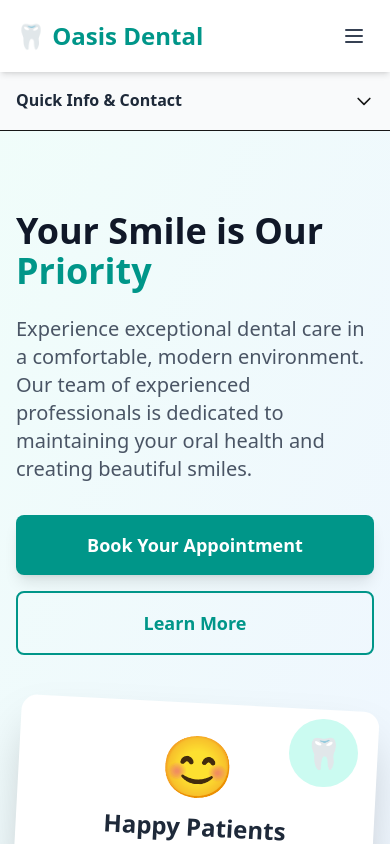
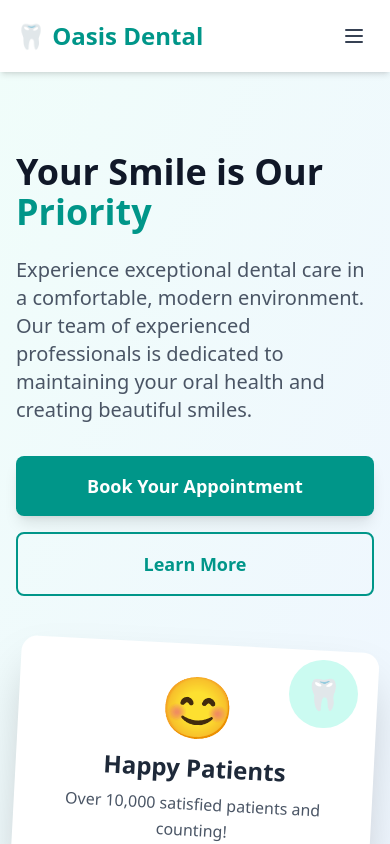
Before and after one commit to SailendraDarbha94/oasis-dental-clinic, a Next.js app: page / in a window 390 px wide. Shown: the top 844 px of the page. Built offline with nearby package versions, Linux system fonts and the light colour scheme.

Commit message:
mobile sidebar removed

```diff
--- a/src/app/globals.css
+++ b/src/app/globals.css
@@ -31,6 +31,7 @@ body {
   margin: 0;
   padding: 0;
   line-height: 1.6;
+  overflow-x: hidden; /* Prevent horizontal scrolling during animations */
 }
 
 /* Ensure the holy grail layout works properly */
@@ -38,6 +39,25 @@ body {
   min-height: 100vh;
   display: flex;
   flex-direction: column;
+}
+
+/* Smooth animations for mobile sidebar */
+.mobile-sidebar-enter {
+  transform: translateY(-100%);
+}
+
+.mobile-sidebar-enter-active {
+  transform: translateY(0);
+  transition: transform 500ms ease-in-out;
+}
+
+.mobile-sidebar-exit {
+  transform: translateY(0);
+}
+
+.mobile-sidebar-exit-active {
+  transform: translateY(-100%);
+  transition: transform 500ms ease-in-out;
 }
 
 /* Custom scrollbar */
--- a/src/app/page.tsx
+++ b/src/app/page.tsx
@@ -1,6 +1,5 @@
 import Header from '@/components/Header';
 import Sidebar from '@/components/Sidebar';
-import MobileSidebar from '@/components/MobileSidebar';
 import Footer from '@/components/Footer';
 import HeroSection from '@/components/HeroSection';
 import ServicesSection from '@/components/ServicesSection';
@@ -10,12 +9,10 @@ import ContactSection from '@/components/ContactSection';
 
 export default function Home() {
   return (
+    <>
       <div className="min-h-screen flex flex-col">
         {/* Header */}
         <Header />
-
-      {/* Mobile Sidebar - Only visible on mobile */}
-      <MobileSidebar />
 
         {/* Holy Grail Layout: Content Area */}
         <div className="flex-1 flex">
@@ -37,5 +34,6 @@ export default function Home() {
         {/* Footer */}
         <Footer />
       </div>
+    </>
   );
 }
--- a/src/components/MobileSidebar.tsx
+++ /dev/null
@@ -1,79 +0,0 @@
-'use client';
-
-import { useState } from 'react';
-
-export default function MobileSidebar() {
-  const [isExpanded, setIsExpanded] = useState(false);
-
-  return (
-    <div className="lg:hidden bg-gray-50 border-b">
-      <button
-        onClick={() => setIsExpanded(!isExpanded)}
-        className="w-full flex items-center justify-between p-4 text-left hover:bg-gray-100 transition-colors"
-      >
-        <span className="font-semibold text-gray-800">Quick Info & Contact</span>
-        <svg
-          className={`w-5 h-5 transform transition-transform ${isExpanded ? 'rotate-180' : ''}`}
-          fill="none"
-          viewBox="0 0 24 24"
-          stroke="currentColor"
-        >
-          <path strokeLinecap="round" strokeLinejoin="round" strokeWidth={2} d="M19 9l-7 7-7-7" />
-        </svg>
-      </button>
-
-      {isExpanded && (
-        <div className="px-4 pb-4 space-y-4">
-          {/* Quick Contact */}
-          <div className="bg-white p-4 rounded-lg shadow-sm">
-            <h3 className="font-semibold text-gray-800 mb-3">Quick Contact</h3>
-            <div className="space-y-2 text-sm text-gray-600">
-              <div className="flex items-center">
-                <span className="mr-2">📞</span>
-                <a href="tel:5551234567" className="hover:text-teal-600">(555) 123-4567</a>
-              </div>
-              <div className="flex items-center">
-                <span className="mr-2">📧</span>
-                <a href="mailto:info@oasisdental.com" className="hover:text-teal-600">info@oasisdental.com</a>
-              </div>
-              <div className="flex items-center">
-                <span className="mr-2">📍</span>
-                <span>123 Health St, City</span>
-              </div>
-            </div>
-          </div>
-
-          {/* Office Hours */}
-          <div className="bg-white p-4 rounded-lg shadow-sm">
-            <h3 className="font-semibold text-gray-800 mb-3">Office Hours</h3>
-            <div className="space-y-1 text-sm text-gray-600">
-              <div className="flex justify-between">
-                <span>Mon - Fri:</span>
-                <span>8:00 AM - 6:00 PM</span>
-              </div>
-              <div className="flex justify-between">
-                <span>Saturday:</span>
-                <span>9:00 AM - 4:00 PM</span>
-              </div>
-              <div className="flex justify-between">
-                <span>Sunday:</span>
-                <span>Closed</span>
-              </div>
-            </div>
-          </div>
-
-          {/* Emergency Notice */}
-          <div className="bg-red-50 border border-red-200 p-4 rounded-lg">
-            <h3 className="font-semibold text-red-800 mb-2">Emergency Care</h3>
-            <p className="text-sm text-red-600 mb-1">
-              For dental emergencies outside office hours:
-            </p>
-            <a href="tel:555911CARE" className="font-semibold text-red-800 hover:text-red-900">
-              (555) 911-CARE
-            </a>
-          </div>
-        </div>
-      )}
-    </div>
-  );
-}
```
Lines whose indentation alone changed are shown as unchanged.
